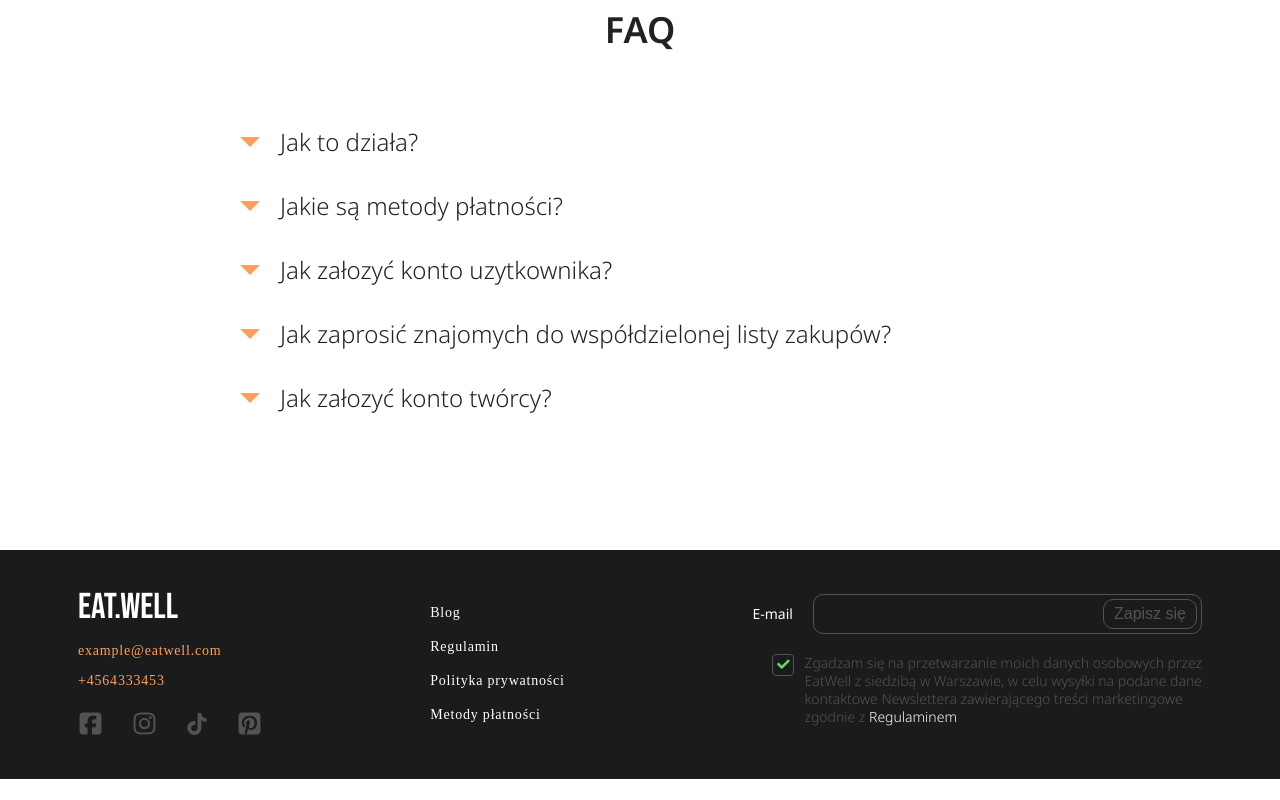
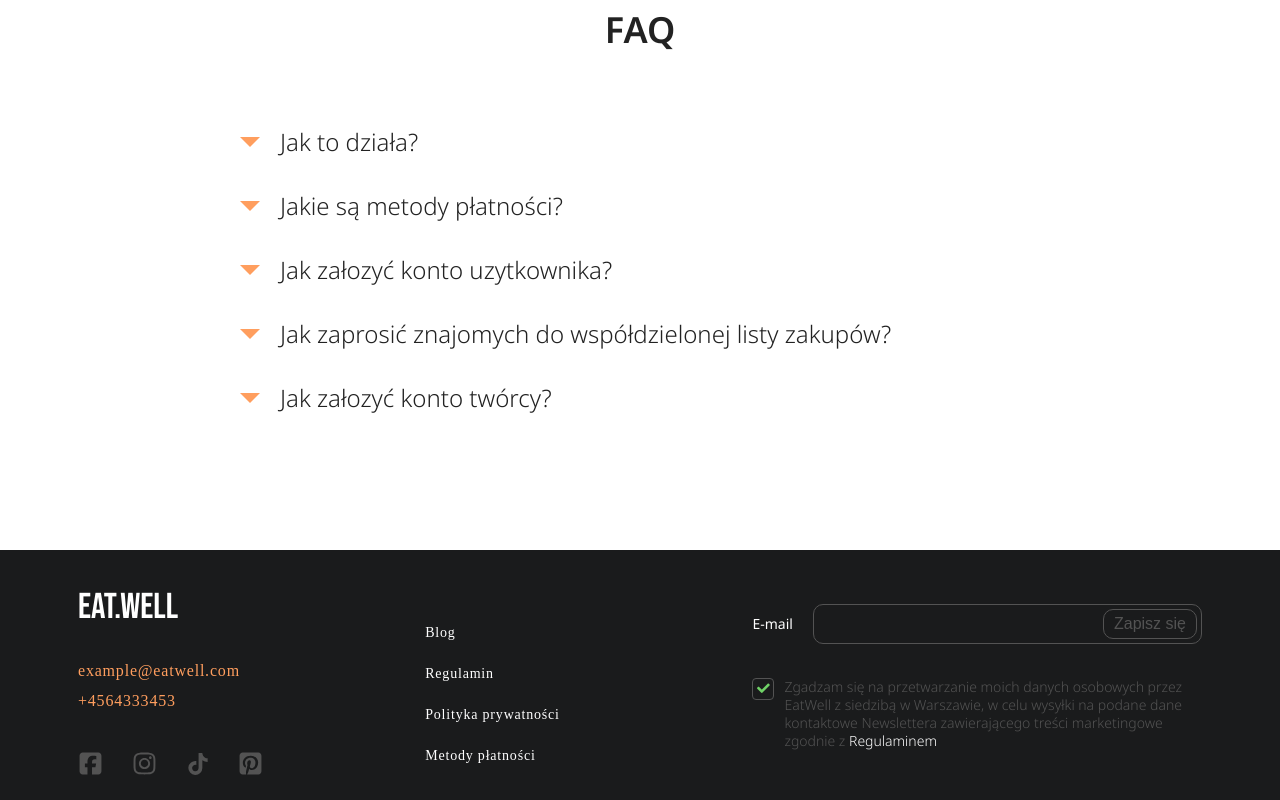
Before and after one commit to yanicorn3000/EatWell, a website built with Vite: page src/index.html in a window 1280 px wide. Shown: the part 3674-4474 px from the top of the page. Before the commit the page ends 4453 px from the top, so only its background shows below. Built offline with nearby package versions, Linux system fonts and the light colour scheme.

Commit message:
dodano sass

```diff
--- a/src/css/styles.css
+++ b/src/css/styles.css
@@ -790,12 +790,14 @@ html {
   background: var(--secondary-color);
   color: var(--light-text-color);
   padding: 40px 20px;
+  width: 100%;
+  height: 250px;
 }
 
 .page__footer .container {
   display: flex;
   justify-content: space-between;
-  max-width: 100%;
+  height: 100%;
 }
 
 .page__logo-footer a {
@@ -809,14 +811,14 @@ html {
 
 .footer__info {
   display: flex;
-  gap: 30px;
+  gap: 20px;
   width: 100%;
 }
 
 .footer__info-wrapper {
   display: flex;
   flex-direction: column;
-  gap: 20px;
+  gap: 40px;
   width: 100%;
 }
 
@@ -846,7 +848,7 @@ html {
 }
 
 .footer__info-contact {
-  font-size: var(--font-size-x-sm);
+  font-size: var(--font-size-sm);
   display: flex;
   flex-direction: column;
   gap: 10px;
@@ -865,10 +867,12 @@ html {
 .footer__links {
   display: flex;
   flex-direction: column;
-  justify-content: space-evenly;
+  justify-content: center;
   align-items: flex-start;
   width: 100%;
   height: 100%;
+  margin-top: 20px;
+  gap: 20px;
 }
 
 .footer__links a {
@@ -890,10 +894,11 @@ html {
   display: flex;
   flex-direction: column;
   justify-content: center;
-  align-items: flex-start;
+  align-items: center;
   max-width: 40%;
   gap: 10px;
   font-family: var(--basic-font-family);
+  height: 100%;
 }
 
 .footer__form-newsletter {
@@ -902,6 +907,7 @@ html {
   gap: 20px;
   align-items: center;
   position: relative;
+  height: 100%;
 }
 
 .newsletter__label {
@@ -945,6 +951,7 @@ html {
     var(--accent-color-1) 100%
   );
   color: var(--light-text-color);
+  border: 1px solid var(--accent-color-1);
 }
 
 /* checkbox styles */
```
